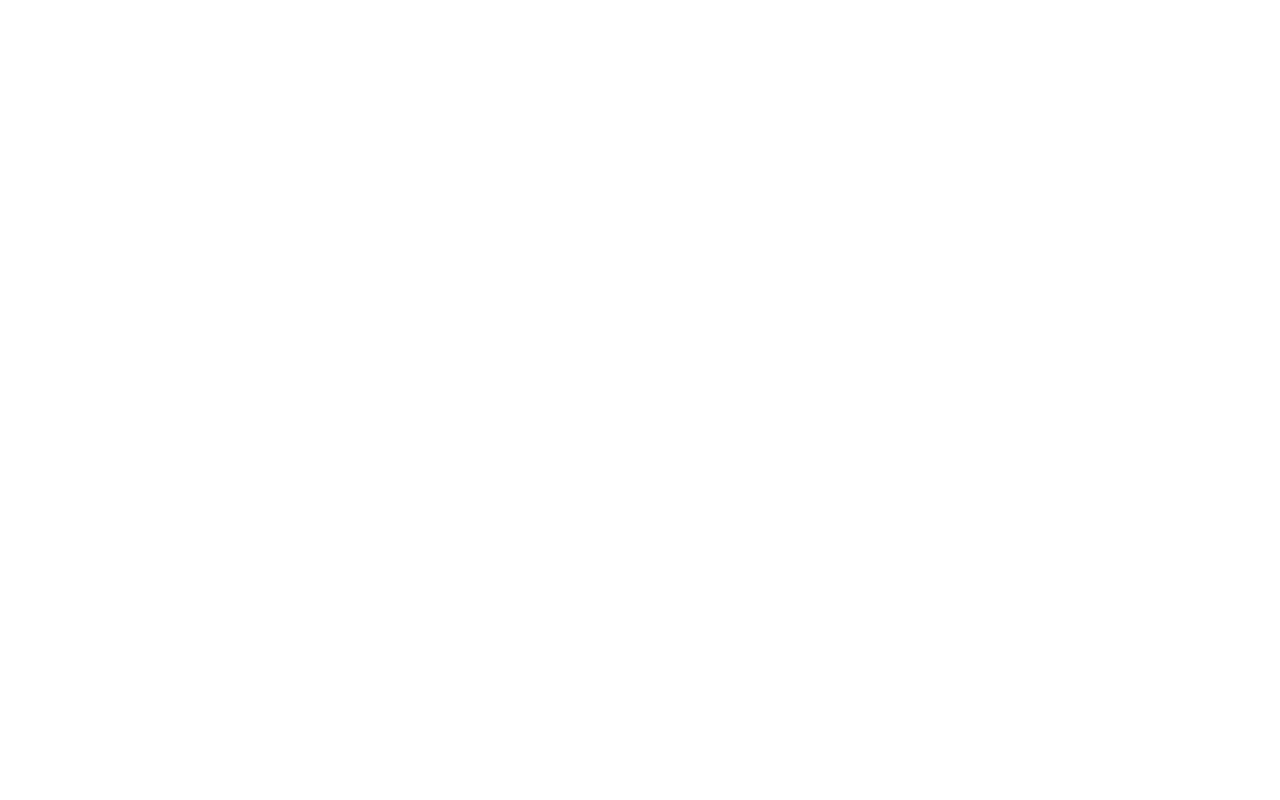
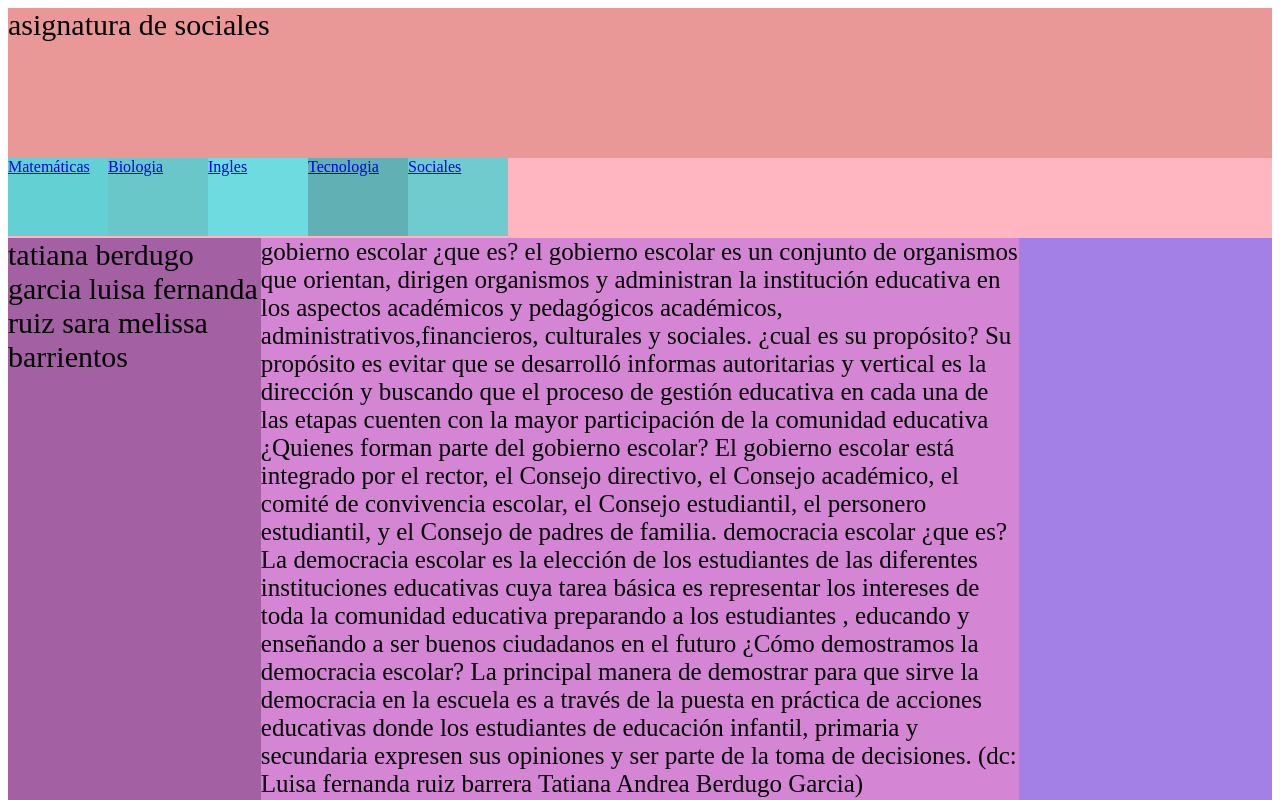
Before and after one commit to luisaruiz05/luisa, a plain HTML site: page sociales.html in a window 1280 px wide. Shown: the top 800 px of the page. Drawn offline with Linux system fonts and the light colour scheme.

Commit message:
actualizacion-1-18-de-mayo
luisa fernanda ruiz barrera
stiven agudelo

```diff
--- /dev/null
+++ b/botones.css
@@ -0,0 +1,77 @@
+*{
+
+padding: 0px;
+
+margin: 0px;
+
+}
+
+ul, ol{
+
+list-style: none;
+
+}
+
+.botones li a{
+
+background-color: rgb(5, 247, 247);
+
+color: rgb(0, 0, 0);
+
+text-decoration: none;
+
+padding: 10px 10px;
+
+display: block;
+
+}
+
+.menu{
+
+margin: auto;
+
+width: 800px;
+
+font-family: 'Gill Sans', 'Gill Sans MT', Calibri, 'Trebuchet MS', sans-serif;
+
+}
+
+.botones > li{
+
+float: left ;
+
+}
+
+.menu li:hover > ul{
+
+display: block;
+
+}
+
+.botones li a:hover {
+
+background-color: rgb(235, 238, 238);
+
+}
+
+.menu li ul{
+
+position: absolute;
+
+min-width: 140px;
+
+display: none;
+
+}
+
+
+
+.encabezado{
+
+width:100%;
+
+height: 150px;
+
+
+
+}
--- a/sociales.html
+++ b/sociales.html
@@ -0,0 +1,65 @@
+<!DOCTYPE html>
+<html lang="en">
+<head>
+    <meta charset="UTF-8">
+    <meta http-equiv="X-UA-Compatible" content="IE=edge">
+    <meta name="viewport" content="width=device-width, initial-scale=1.0">
+    <title>Document</title>
+    <link rel="stylesheet" href="temas.css">
+</head>
+<body>
+  <div  class="contenedor">
+<div  class="encabezado"> asignatura de sociales
+</div>
+<div class="menu">
+  <div class="matematicas">
+    <a href="matematicas.html">Matemáticas</a>
+  </div>
+  <div class="biologia">
+    <a href="biologia.html">Biologia</a>
+  </div>
+  <div class="ingles">
+    <a href="ingles.html">Ingles</a>
+  </div>
+  <div class="tecnologia">
+    <a href="index.html">Tecnologia</a>
+  </div>
+  <div class="sociales">
+    <a href="sociales.html">Sociales</a>
+  </div>
+</div>
+<div  class="contenedor2">
+<div  class="izquierda">
+  tatiana berdugo garcia
+
+  luisa fernanda ruiz
+
+  sara melissa barrientos</div>
+<div class="centro">
+    gobierno escolar
+¿que es? el gobierno escolar es un conjunto de organismos que orientan, dirigen organismos y administran la institución educativa en los aspectos académicos y pedagógicos académicos, administrativos,financieros, culturales y sociales.
+
+¿cual es su propósito?
+Su propósito es evitar que se desarrolló informas autoritarias y vertical es la dirección y buscando que el proceso de gestión educativa en cada una de las etapas cuenten con la mayor participación de la comunidad educativa
+
+¿Quienes forman parte del gobierno escolar?
+El gobierno escolar está integrado por el rector, el Consejo directivo, el Consejo académico, el comité de convivencia escolar, el Consejo estudiantil, el personero estudiantil, y el Consejo de padres de familia.
+
+democracia escolar
+¿que es?
+La democracia escolar es la elección de los estudiantes de las diferentes instituciones educativas cuya tarea básica es representar los intereses de toda la comunidad educativa preparando a los estudiantes , educando y enseñando a ser buenos ciudadanos en el futuro
+
+¿Cómo demostramos la democracia escolar?
+La principal manera de demostrar para que sirve la democracia en la escuela es a través de la puesta en práctica de acciones educativas donde los estudiantes de educación infantil, primaria y secundaria expresen sus opiniones y ser parte de la toma de decisiones.
+
+                                  (dc: Luisa fernanda ruiz barrera
+Tatiana Andrea Berdugo Garcia)
+</div>
+<div  class="derecha"></div>
+</div>
+
+
+  </div>
+
+</body>
+</html>
--- a/temas.css
+++ b/temas.css
@@ -3,12 +3,13 @@
 
 width: 100%;
 height: 1400px;
-background-color: aqua;
+background-color: rgb(141, 226, 226);
 }
 .encabezado{
     width: 100%;
     height: 150px;
-    background-color: lightcoral;
+    background-color: rgb(233, 151, 151);
+    font-size: 30px;
 }
 
   .menu{
@@ -21,54 +22,54 @@ background-color: aqua;
       display: flex;
       width: 100%;
       height: 1200px;
-      background-color: mediumpurple;
+      background-color: rgb(162, 128, 229);
+      font-size: 30px;
   }
   .izquierda{
       width: 20%;
       height: 1200px;
-      background-color: violet;
+      background-color: rgb(163, 96, 163);
+      font-size: 30px;
   }
   .centro{
       width: 60%;
       height: 1200px;
-      background-color: purple;
+      background-color: rgb(212, 133, 212);
+     font-size: 25px;
   }
   .derecho{
       width: 20%;
       height: 1200px;
-      background-color: violet;
-  }
-.matematicas{
+      background-color: rgb(143, 77, 143);
+      }
+ .matematicas{
  width: 100px ;
  height: 78px;
- background-color: cadetblue;
-}
-
-
-
-.biologia{
+ background-color: rgb(99, 209, 212);
+    }
+ .biologia{
     width: 100px ;
     height: 78px;
-    background-color: cadetblue;
+    background-color: rgb(105, 199, 202);
    }
 
 
    .ingles{
     width: 100px ;
     height: 78px;
-    background-color: cadetblue;
+    background-color: rgb(109, 219, 223);
    }
 
 
    .tecnologia{
     width: 100px ;
     height: 78px;
-    background-color: cadetblue;
+    background-color: rgb(97, 176, 179);
    }
 
 
    .sociales{
     width: 100px ;
     height: 78px;
-    background-color: cadetblue;
+    background-color: rgb(112, 203, 206);
    }
```
Also changed, not shown: tecnologia.html (added, +87 -0 lines), medellin.jpg (added).
